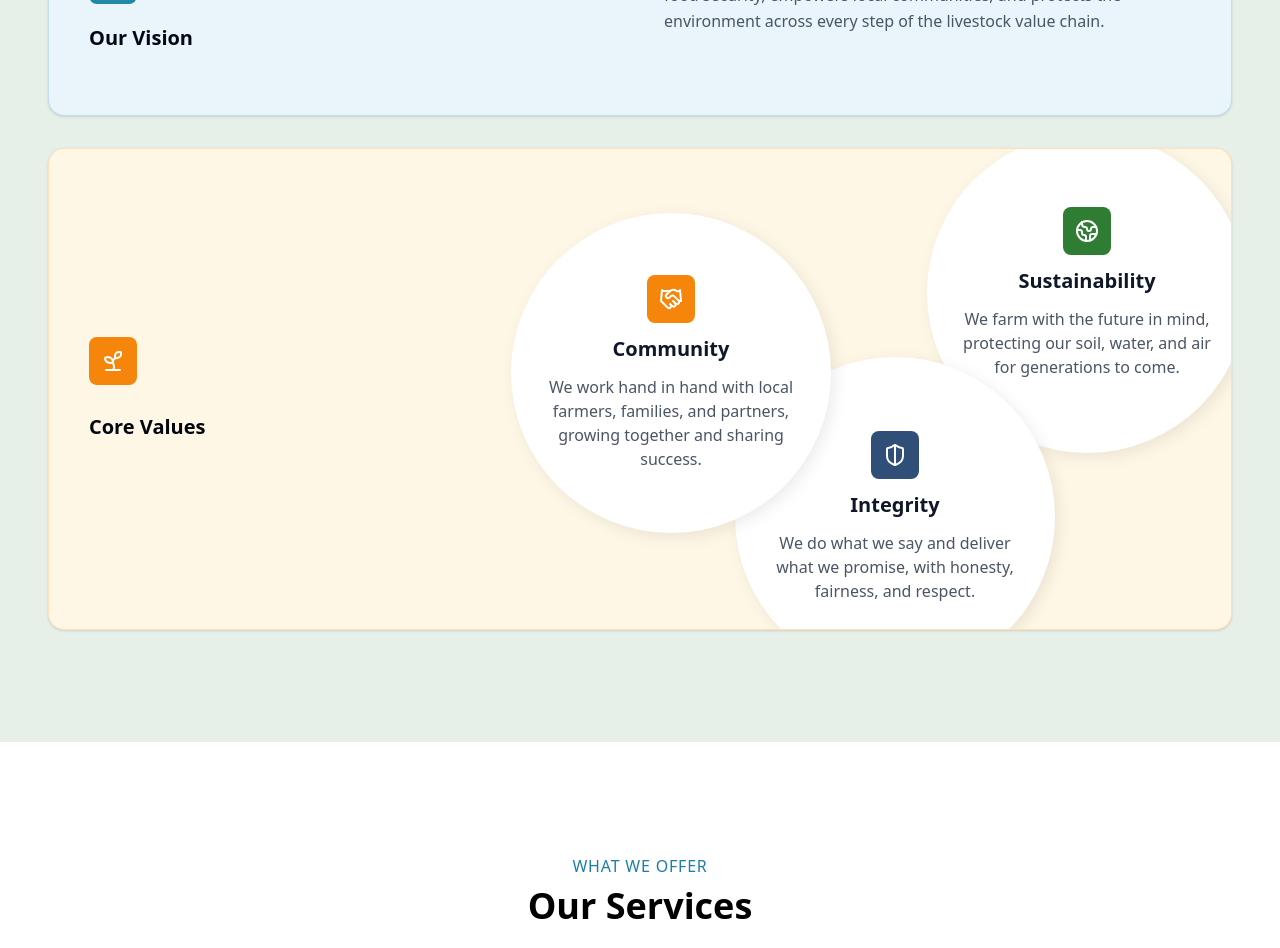
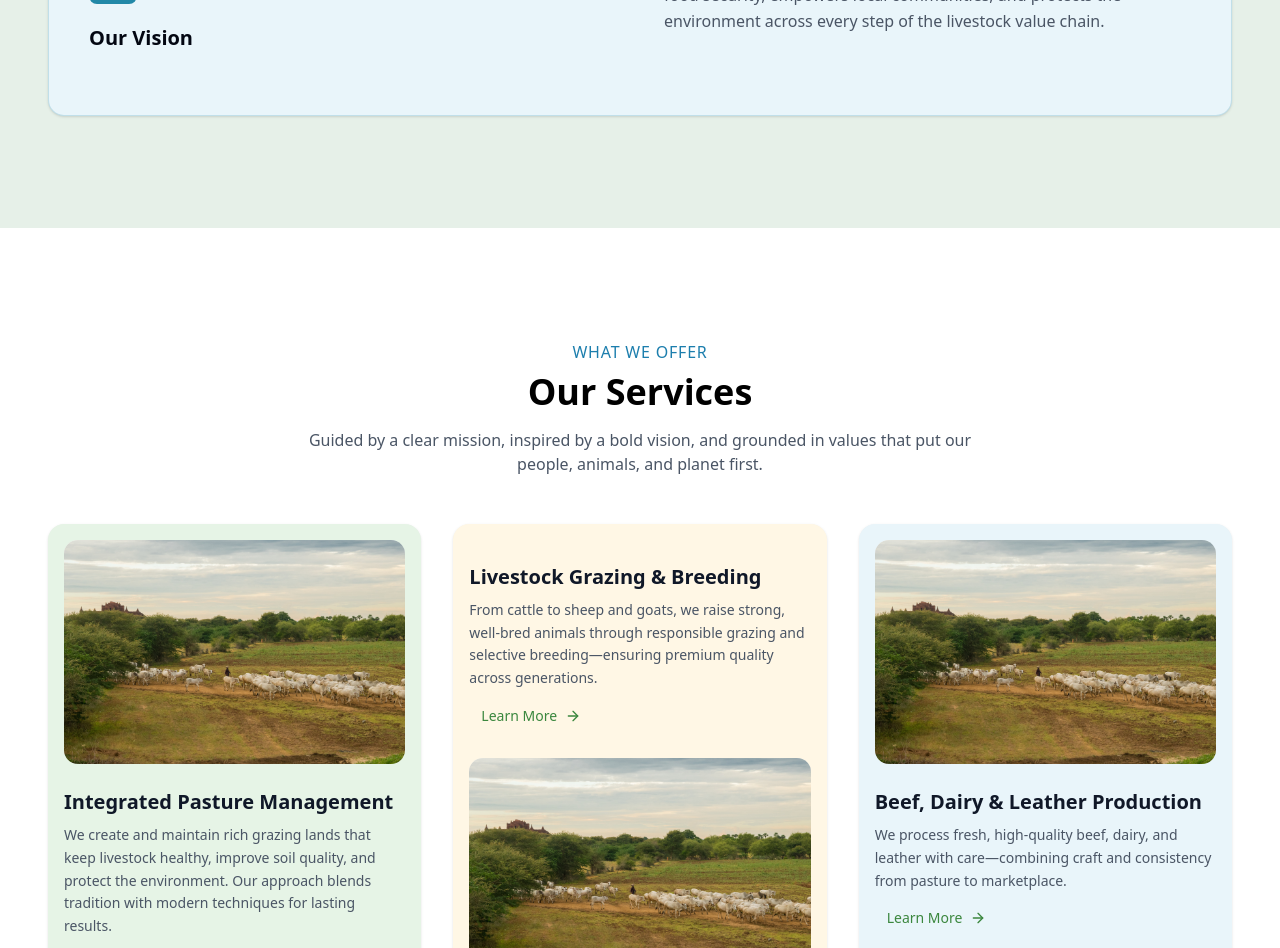
Before and after one commit to T4910/wg-mountain-farm, a Next.js app: page / in a window 1280 px wide. Shown: the part 2140-3088 px from the top of the page. Built offline with nearby package versions, Linux system fonts and the light colour scheme.

Commit message:
📱 feat: update Core Values section layout and styling for improved presentation

```diff
--- a/src/components/LandingPage/MissionVision.tsx
+++ b/src/components/LandingPage/MissionVision.tsx
@@ -72,7 +72,7 @@ export default function MissionVision() {
         </div>
 
         {/* Our Core Values Card */}
-        <div className=" bg-[#FFF7E5] overflow-clip rounded-2xl shadow-sm border flex items-start flex-col border-[#F5850B33]">
+        {/* <div className=" bg-[#FFF7E5] overflow-clip rounded-2xl shadow-sm border flex items-start flex-col border-[#F5850B33]">
           <div className="flex max-lg:flex-col  max-lg:gap-3 items-start justify-between space-x-6 w-full">
             <div className="w-fit md:w-1/2 flex lg:flex-col lg:self-center gap-2 md:gap-4 p-10 pt-10">
               <div className="size-12 bg-[#F5850B] rounded-md flex items-center justify-center flex-shrink-0">
@@ -82,11 +82,11 @@ export default function MissionVision() {
                 Core Values
               </h3>
             </div>
-            <div className="flex-1">
+            <div className="flex-1 w-full grid place-items-center-safe">
               <CoreValues />
             </div>
           </div>
-        </div>
+        </div> */}
       </div>
       {/* </div> */}
     </section>
@@ -95,9 +95,9 @@ export default function MissionVision() {
 
 const CoreValues = () => {
   return (
-    <div className="relative h-[30rem] w-[46rem] -left-10 max-lg:-top-8 lg:left-4">
+    <div className="relative h-[47rem] md:h-[30rem] w-[46rem] max-lg:scale-90 max-lg:-top-8 lg:left-4 mx-auto">
       {/* Core Values Content */}
-      <div className="absolute top-16  text-center bg-white flex flex-col items-center justify-center size-80 p-7 rounded-full shadow-[4px_4px_16px_0px_rgba(0,0,0,0.08)] z-40">
+      <div className="absolute top-4 md:top-16 text-center max-md:left-6 bg-white flex flex-col items-center justify-center size-96 md:size-80 p-7 rounded-full shadow-[4px_4px_16px_0px_rgba(0,0,0,0.08)] z-40">
         <div className="size-12 bg-[#F5850B] rounded-md flex items-center justify-center flex-shrink-0">
           <HandshakeIcon className="size-6 text-white" />
         </div>
@@ -107,7 +107,7 @@ const CoreValues = () => {
           growing together and sharing success.
         </p>
       </div>
-      <div className="absolute -bottom-12 left-56 text-center bg-white flex flex-col items-center justify-center size-80 p-7 rounded-full shadow-[4px_4px_16px_0px_rgba(0,0,0,0.08)] z-30">
+      <div className="absolute -bottom-20 md:-bottom-8 left-12 md:left-56 text-center bg-white flex flex-col items-center justify-center size-96 md:size-80 p-7 rounded-full shadow-[4px_4px_16px_0px_rgba(0,0,0,0.08)] x-10 md:z-30">
         <div className="size-12 bg-[#2F4F78] rounded-md flex items-center justify-center flex-shrink-0">
           <ShieldHalfIcon className="size-6 text-white" />
         </div>
@@ -117,7 +117,7 @@ const CoreValues = () => {
           and respect.
         </p>
       </div>
-      <div className="absolute -top-4 left-[26rem] text-center bg-white flex flex-col items-center justify-center size-80 p-7 rounded-full shadow-[4px_4px_16px_0px_rgba(0,0,0,0.08)] z-20">
+      <div className="absolute top-56 md:-top-4  md:left-[26rem] text-center bg-white flex flex-col items-center justify-center size-96 md:size-80 p-7 rounded-full shadow-[4px_4px_16px_0px_rgba(0,0,0,0.08)] z-20">
         <div className="size-12 bg-[#2E7D32] rounded-md flex items-center justify-center flex-shrink-0">
           <Globe2Icon className="size-6 text-white" />
         </div>
```
